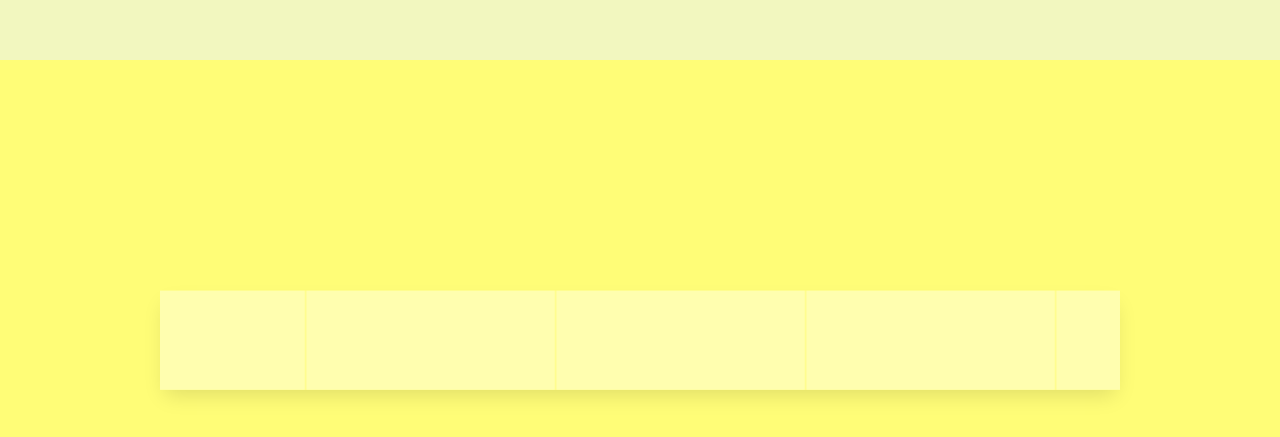
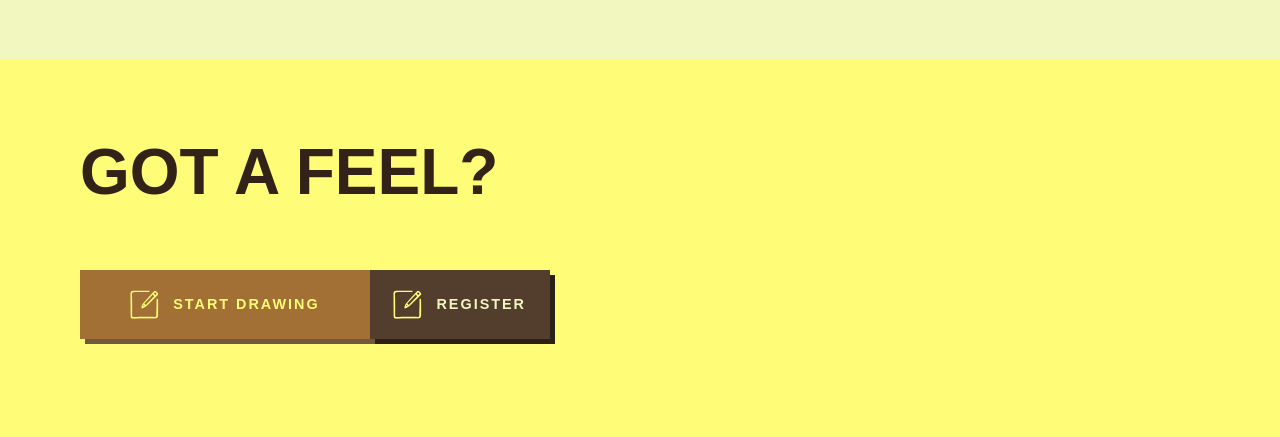
Before and after one commit to Leewen-Adianah-L-Lumba-101/Tomorrows-Web-Proof-of-Concept, a React (Vite) app: page / in a window 1280 px wide. Shown: the part 2357-2794 px from the top of the page. Built offline with nearby package versions, Linux system fonts and the light colour scheme; a web font is replaced by a local one.

Commit message:
Updated links in App.tsx

```diff
--- a/src/App.tsx
+++ b/src/App.tsx
@@ -2,6 +2,8 @@ import { useState } from 'react'
 import { HashRouter as Router, Routes, Route } from 'react-router-dom'
 import { Home } from './pages/home'
 import { Canvas } from './pages/canvas'
+import { Gallery } from './pages/maingallery'
+import { SignUp } from './pages/signup'
 
 function App() {
   return (
@@ -9,6 +11,8 @@ function App() {
       <Routes>
         <Route path = "/" element = {<Home/>}/>
         <Route path = "/canvas" element = {<Canvas/>}/>
+        <Route path = "/maingallery" element = {<Gallery/>}/>
+        <Route path = "/signup" element = {<SignUp/>}/>
       </Routes>
     </Router>
   )
--- a/src/_components.scss
+++ b/src/_components.scss
@@ -1,4 +1,35 @@
 @use "_variables";
+
+header {
+    align-items: center;
+    position: sticky;
+    z-index: 99;
+}
+
+.navigator {
+    position: sticky;
+    top: 0;
+    background-color: variables.$lion-brown;
+    padding: 2rem;
+    z-index: 99;
+
+    display: flex;
+    align-items: center;
+    justify-content: space-between;
+    column-gap: 10rem;
+    margin: 0;
+    padding-left: 3rem;
+    padding-right: 3rem;
+
+}
+
+.bordertop {
+    position: absolute;
+    background-color: transparent;
+    width: 100%;
+    height: auto;
+    object-fit: cover;
+}
 
 .backtotopdiv:hover {
     #backtotopborder{
@@ -54,9 +85,30 @@
 }
 
 .yellowbtn {
-    margin-top: 50px;
     background: variables.$camel-brown;
     color: variables.$primary-color;
+}
+
+
+.gotit {
+    .cafewhitebtn {
+        margin-top: 50px;
+        display: inline-flex;
+        margin-right: auto;
+        margin-left: auto;
+        align-items: center;
+        justify-content: center;
+
+    img {
+        width: 2em;
+        height: auto;
+        margin-right: 1em;
+        }
+    }
+}
+
+.yellowbtn {
+    margin-top: 50px;
     margin-right: auto;
     margin-left: auto;
     display: inline-flex;
--- a/src/_index.scss
+++ b/src/_index.scss
@@ -14,41 +14,6 @@ body {
     "gotit"
     "footer";
     grid-template-rows: auto 400px auto auto auto auto 360px;
-}
-
-header {
-    align-items: center;
-    position: sticky;
-    z-index: 99;
-}
-
-.navigator {
-    position: sticky;
-    top: 0;
-    background-color: variables.$lion-brown;
-    padding: 2rem;
-    z-index: 99;
-
-    display: flex;
-    align-items: center;
-    justify-content: space-between;
-    column-gap: 10rem;
-    margin: 0;
-    padding-left: 3rem;
-    padding-right: 3rem;
-
-    a {
-        color: white;
-        margin: 0 2rem;
-        }
-}
-
-.bordertop {
-    position: absolute;
-    background-color: transparent;
-    width: 100%;
-    height: auto;
-    object-fit: cover;
 }
 
 .opening {
@@ -111,18 +76,20 @@ header {
     grid-area: instr3;
 }
 
+.instructions {
+    color: variables.$body-text-color;
+    font-size: 64px;
+    font-weight: 700;
+    text-transform: uppercase;
+    text-align: left
+}
+
 .instr1, .instr3 {
     background-color: variables.$secondary-color;
     padding-inline-start: 5rem;
     padding-inline-end: 5rem;
     color: variables.$body-text-color;
     padding-top: 4em;
-
-    .instructions {
-        font-size: 64px;
-        font-weight: 700;
-        text-transform: uppercase;
-    }
 
     .instrcontainerleft {
         display: grid;
@@ -144,9 +111,14 @@ header {
 
 .gotit {
     grid-area: gotit;
-    align-items: center;
-	display: flex;
-	justify-content: center;
+    display: flex;
+    flex-flow: column wrap;
+    align-items: flex-start;
+	justify-content: flex-start;
+
+    padding-inline-start: 5rem;
+    padding-inline-end: 5rem;
+    padding-top: 4em;
 }
 
 .footer {
@@ -217,15 +189,12 @@ $duration: 30s;
 	100% { transform: translateX(calc(-250px * 7))}
 }
 
-
 // Styling
 .slider {
 	background: none;
-	box-shadow: 0 10px 20px -5px rgba(0, 0, 0, .125);
 	height: 100px;
 	margin: auto;
-	overflow:hidden;
-	position: relative;
+	overflow: hidden;
 	width: 960px;
 
 	&::before,
--- a/src/components/Header.tsx
+++ b/src/components/Header.tsx
@@ -11,7 +11,9 @@ function Navigator() {
                         <img src = "src/assets/hangit-icon.svg" height = "50px"></img>
                     </Link>
                 </div>
-                <button className="btn btn-shadow-drop btn-shadow-drop--black cafewhitebtn"> Register </button>
+                <Link to = "/signup">
+                    <button className="btn btn-shadow-drop btn-shadow-drop--black cafewhitebtn"> Register </button>
+                </Link>
             </div>
 
             <div className="ticker-wrap">
--- a/src/pages/home.tsx
+++ b/src/pages/home.tsx
@@ -22,7 +22,7 @@ export function Home() {
       </div>
 
       <div className="instr1">
-        <div className='instructions'>Instructions</div>
+        <div className="instructions">Instructions</div>
         <div className='instrcontainerleft'>
           <img src = ""></img>
           <div className=''>
@@ -63,56 +63,72 @@ export function Home() {
       </div>
 
       <div className="gotit">
+         <div className="instructions">Got a feel?</div>
+
+         <div className="button-panel">
+          <Link to = "/canvas">
+            <button className= 'btn btn-shadow-drop-yellow btn-shadow-drop--yellowblack yellowbtn'>
+                <img src = "src\assets\drawnew-icon.svg"></img>Start Drawing
+            </button>
+          </Link>
+
+          {/* <Link to = "/canvas"> */}
+              <button className="btn btn-shadow-drop btn-shadow-drop--black cafewhitebtn">
+                <img src = "src\assets\drawnew-icon.svg"></img>Register
+              </button>
+          {/* </Link> */}
+
+         </div>
+
         <div className="slider">
 	        <div className="slide-track">
-
             <div className="slide">
-			        <img src="src/assets/single-panel.png" height="100" width="250" alt="" />
+			        <img src="src/assets/single-panel.png" width="250" alt="" />
 		        </div>
 
             <div className="slide">
-			        <img src="src/assets/single-panel.png" height="100" width="250" alt="" />
+			        <img src="src/assets/single-panel.png" width="250" alt="" />
 		        </div>
 
 		        <div className="slide">
-			        <img src="src/assets/single-panel.png" height="100" width="250" alt="" />
+			        <img src="src/assets/single-panel.png" width="250" alt="" />
 		        </div>
 
             <div className="slide">
-			        <img src="src/assets/single-panel.png" height="100" width="250" alt="" />
+			        <img src="src/assets/single-panel.png" width="250" alt="" />
 		        </div>
 
             <div className="slide">
-			        <img src="src/assets/single-panel.png" height="100" width="250" alt="" />
+			        <img src="src/assets/single-panel.png" width="250" alt="" />
 		        </div>
 
             <div className="slide">
-			        <img src="src/assets/single-panel.png" height="100" width="250" alt="" />
+			        <img src="src/assets/single-panel.png" width="250" alt="" />
 		        </div>
 
             <div className="slide">
-			        <img src="src/assets/single-panel.png" height="100" width="250" alt="" />
+			        <img src="src/assets/single-panel.png" width="250" alt="" />
 		        </div>
 
             <div className="slide">
-			        <img src="src/assets/single-panel.png" height="100" width="250" alt="" />
+			        <img src="src/assets/single-panel.png" width="250" alt="" />
 		        </div>
 
 
             <div className="slide">
-			        <img src="src/assets/single-panel.png" height="100" width="250" alt="" />
+			        <img src="src/assets/single-panel.png" width="250" alt="" />
 		        </div>
 
             <div className="slide">
-			        <img src="src/assets/single-panel.png" height="100" width="250" alt="" />
+			        <img src="src/assets/single-panel.png" width="250" alt="" />
 		        </div>
 
             <div className="slide">
-			        <img src="src/assets/single-panel.png" height="100" width="250" alt="" />
+			        <img src="src/assets/single-panel.png" width="250" alt="" />
 		        </div>
 
             <div className="slide">
-			        <img src="src/assets/single-panel.png" height="100" width="250" alt="" />
+			        <img src="src/assets/single-panel.png" width="250" alt="" />
 		        </div>
           </div>
         </div>
--- /dev/null
+++ b/src/pages/maingallery.tsx
@@ -0,0 +1,14 @@
+import Navigator from '../components/Header'
+import BackToTop from '../components/BacktoTop'
+import { Link } from 'react-router-dom';
+
+
+export function Gallery(){
+  return (
+    <div className="">
+        <Navigator/>
+    </div>
+  )
+}
+
+export default Gallery;
--- /dev/null
+++ b/src/pages/signup.tsx
@@ -0,0 +1,13 @@
+import Navigator from '../components/Header'
+import BackToTop from '../components/BacktoTop'
+import { Link } from 'react-router-dom';
+
+
+export function SignUp(){
+  return (
+    <div className="">
+    </div>
+  )
+}
+
+export default SignUp;
--- a/src/styles.css
+++ b/src/styles.css
@@ -12,41 +12,6 @@ body {
   display: grid;
   grid-template-areas: "navbar" "opening" "instr1" "instr2" "instr3" "gotit" "footer";
   grid-template-rows: auto 400px auto auto auto auto 360px;
-}
-
-header {
-  align-items: center;
-  position: sticky;
-  z-index: 99;
-}
-
-.navigator {
-  position: sticky;
-  top: 0;
-  background-color: #B88B4A;
-  padding: 2rem;
-  z-index: 99;
-  display: flex;
-  align-items: center;
-  justify-content: space-between;
-  -moz-column-gap: 10rem;
-       column-gap: 10rem;
-  margin: 0;
-  padding-left: 3rem;
-  padding-right: 3rem;
-}
-.navigator a {
-  color: white;
-  margin: 0 2rem;
-}
-
-.bordertop {
-  position: absolute;
-  background-color: transparent;
-  width: 100%;
-  height: auto;
-  -o-object-fit: cover;
-     object-fit: cover;
 }
 
 .opening {
@@ -108,17 +73,20 @@ header {
   grid-area: instr3;
 }
 
+.instructions {
+  color: #322217;
+  font-size: 64px;
+  font-weight: 700;
+  text-transform: uppercase;
+  text-align: left;
+}
+
 .instr1, .instr3 {
   background-color: #F2F7BF;
   padding-inline-start: 5rem;
   padding-inline-end: 5rem;
   color: #322217;
   padding-top: 4em;
-}
-.instr1 .instructions, .instr3 .instructions {
-  font-size: 64px;
-  font-weight: 700;
-  text-transform: uppercase;
 }
 .instr1 .instrcontainerleft, .instr3 .instrcontainerleft {
   display: grid;
@@ -137,9 +105,13 @@ header {
 
 .gotit {
   grid-area: gotit;
-  align-items: center;
   display: flex;
-  justify-content: center;
+  flex-flow: column wrap;
+  align-items: flex-start;
+  justify-content: flex-start;
+  padding-inline-start: 5rem;
+  padding-inline-end: 5rem;
+  padding-top: 4em;
 }
 
 .footer {
@@ -187,11 +159,9 @@ header {
 }
 .slider {
   background: none;
-  box-shadow: 0 10px 20px -5px rgba(0, 0, 0, 0.125);
   height: 100px;
   margin: auto;
   overflow: hidden;
-  position: relative;
   width: 960px;
 }
 .slider::before, .slider::after {
@@ -218,6 +188,37 @@ header {
 .slider .slide {
   height: 100px;
   width: 250px;
+}
+
+header {
+  align-items: center;
+  position: sticky;
+  z-index: 99;
+}
+
+.navigator {
+  position: sticky;
+  top: 0;
+  background-color: #B88B4A;
+  padding: 2rem;
+  z-index: 99;
+  display: flex;
+  align-items: center;
+  justify-content: space-between;
+  -moz-column-gap: 10rem;
+       column-gap: 10rem;
+  margin: 0;
+  padding-left: 3rem;
+  padding-right: 3rem;
+}
+
+.bordertop {
+  position: absolute;
+  background-color: transparent;
+  width: 100%;
+  height: auto;
+  -o-object-fit: cover;
+     object-fit: cover;
 }
 
 .backtotopdiv:hover #backtotopborder {
@@ -266,9 +267,26 @@ header {
 }
 
 .yellowbtn {
-  margin-top: 50px;
   background: #A27035;
   color: #FFFD77;
+}
+
+.gotit .cafewhitebtn {
+  margin-top: 50px;
+  display: inline-flex;
+  margin-right: auto;
+  margin-left: auto;
+  align-items: center;
+  justify-content: center;
+}
+.gotit .cafewhitebtn img {
+  width: 2em;
+  height: auto;
+  margin-right: 1em;
+}
+
+.yellowbtn {
+  margin-top: 50px;
   margin-right: auto;
   margin-left: auto;
   display: inline-flex;
@@ -513,6 +531,8 @@ section {
   -webkit-text-size-adjust: 100%;
   overflow-y: visible;
   overflow-x: hidden;
+  margin-left: auto;
+  margin-right: auto;
 }
 
 a {
--- a/src/styles.scss
+++ b/src/styles.scss
@@ -19,6 +19,8 @@
   -webkit-text-size-adjust: 100%;
   overflow-y: visible;
   overflow-x: hidden;
+  margin-left: auto;
+  margin-right: auto;
 }
 
 a {
```
Also changed, not shown: 1 other file (tests, documents, lock files or other folders).
